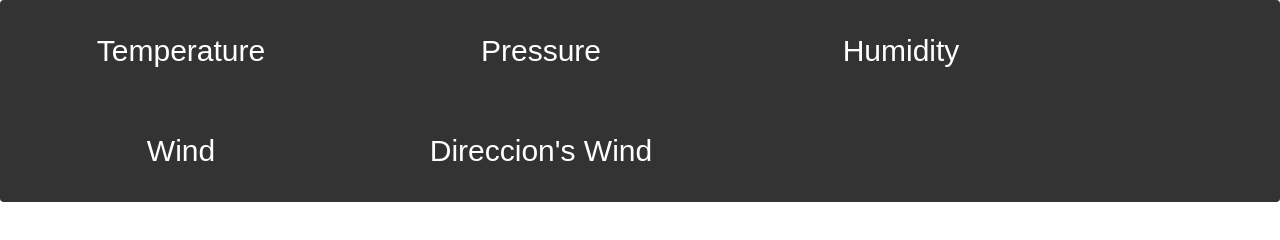
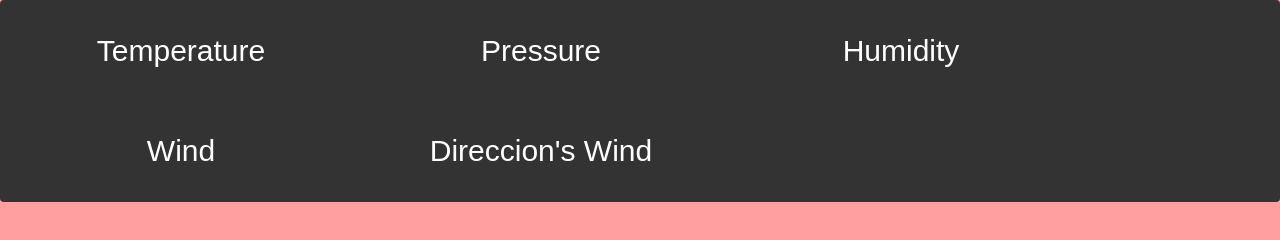
Before and after one commit to albplanas/Weather_Report, a plain HTML site: page index.html in a window 1280 px wide. Drawn offline with nearby package versions, Linux system fonts and the light colour scheme; a web font is replaced by a local one.

```diff
--- a/style.css
+++ b/style.css
@@ -88,3 +88,6 @@
       width: 300px;
       height: 300px;
   }
+body{
+    background: rgba(255, 0, 0, 0.377);
+}
```
